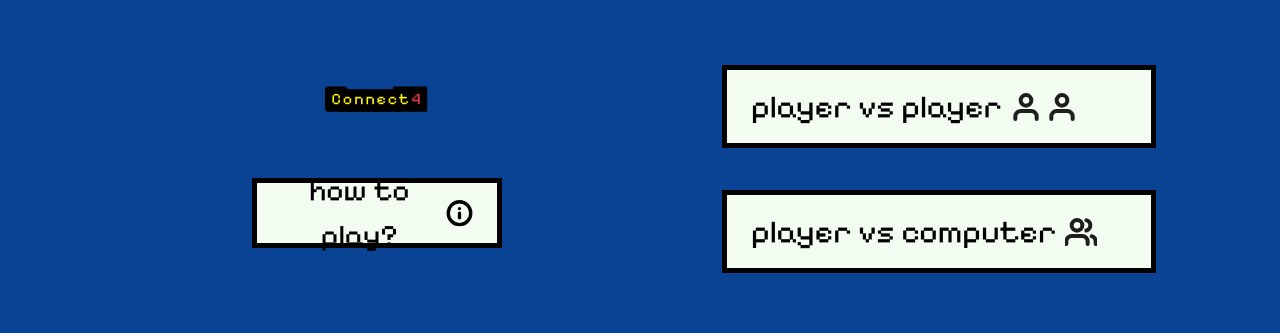
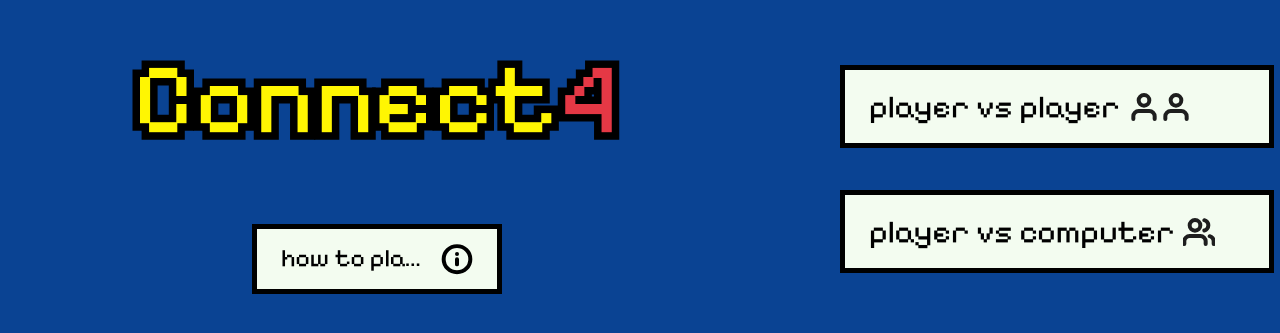
Before and after one commit to tomalexmartins/connect-four, a React (Vite) app in the folder connect-four-game/: page / in a window 1280 px wide. Shown: the part 231-564 px from the top of the page. Built offline with nearby package versions, Linux system fonts and the light colour scheme.

Commit message:
[DONE] Homepage

```diff
--- a/connect-four-game/src/components/buttons/button-icon.jsx
+++ b/connect-four-game/src/components/buttons/button-icon.jsx
@@ -5,16 +5,16 @@
  */
 import React from "react";
 
-const IconButton = ({ label, icon, className="", width = 434, height = 83,  }) => (
-  <button
-    className={`flex items-center px-6 bg-whiteParchment text-black border-5 border-black  hover:bg-gray-100 transition font-[Pixel] gap-2 ${className}`}
+const IconButton = ({ label, icon, className="", width = 434, height = 83, onClick }) => (
+  <button onClick={onClick}
+    className={`flex items-center px-6 bg-whiteParchment text-black border-5 border-black  cursor-pointer hover:opacity-50 transition-opacity duration-200 font-[Pixel] gap-2 ${className}`}
     style={{
       width: `${width}px`,
       height: `${height}px`,
     }}
-  >{label}
+  ><span className="whitespace-nowrap overflow-hidden text-ellipsis ">{label}</span>
     {icon && (
-      <div className="flex items-center gap-1">
+      <div className="flex items-center ">
         {icon.includes( "ic_user.svg" )? (
           <>
             <img src={icon} alt="icon" />
--- a/connect-four-game/src/pages/home-page.jsx
+++ b/connect-four-game/src/pages/home-page.jsx
@@ -3,22 +3,40 @@
 import Info from "/assets/icons/ic_info.svg";
 import User from "/assets/icons/ic_user.svg"
 import Users from "/assets/icons/ic_users.svg"
+import { Link } from "react-router-dom";
+import StartGameModal from "../components/modal/start-game-modal";
+import { useState } from "react";
+
+
 const HomePage = () => {
+  const [showModal, setShowModal] = useState(false);
+
+
   return (
     <div className="flex items-center justify-center h-screen gap-[220px]">
         {/* Coluna da Esquerda */}
-        <div className="pl-[268px] flex flex-col justify-center items-center justify-center gap-[70px] ">
-          <GameTitle fontSize={"text-[100px]"} stokeWeight={"15px"}></GameTitle>
-          <IconButton label="how to play?" icon={Info} className="text-[30px] "
+        <div className="pl-[268px] flex flex-col justify-center items-center  gap-[70px] ">
+          <GameTitle textSize={"text-[100px]"} stokeWeight={"15px"}></GameTitle>
+          <Link to="/rules">
+          <IconButton label="how to play?" icon={Info} className="text-[25px] "
           width={250}
           height={70} />
+          </Link>
         </div>
 
         {/* Coluna da Direita */}
         <div className="flex flex-col items-center gap-[42px] pr-[140px]">
-          <IconButton label="player vs player" icon={User} className="text-[32px] " />
-          <IconButton label="player vs computer" icon={Users} className="text-[32px] "  />
+          <IconButton label="player vs player" icon={User} className="text-[32px] " onClick={() =>setShowModal(true) } />
+          <IconButton label="player vs computer" icon={Users} className="text-[32px] " onClick={() =>setShowModal (true) } />
         </div>
+
+
+        {showModal && (
+
+  <div className="fixed inset-0 z-50 w-full flex justify-center mt-[100px] mb-[100px]">
+        <StartGameModal onClose={() => setShowModal(false)} /></div>
+      )}
+
 
     </div>
   );
```
